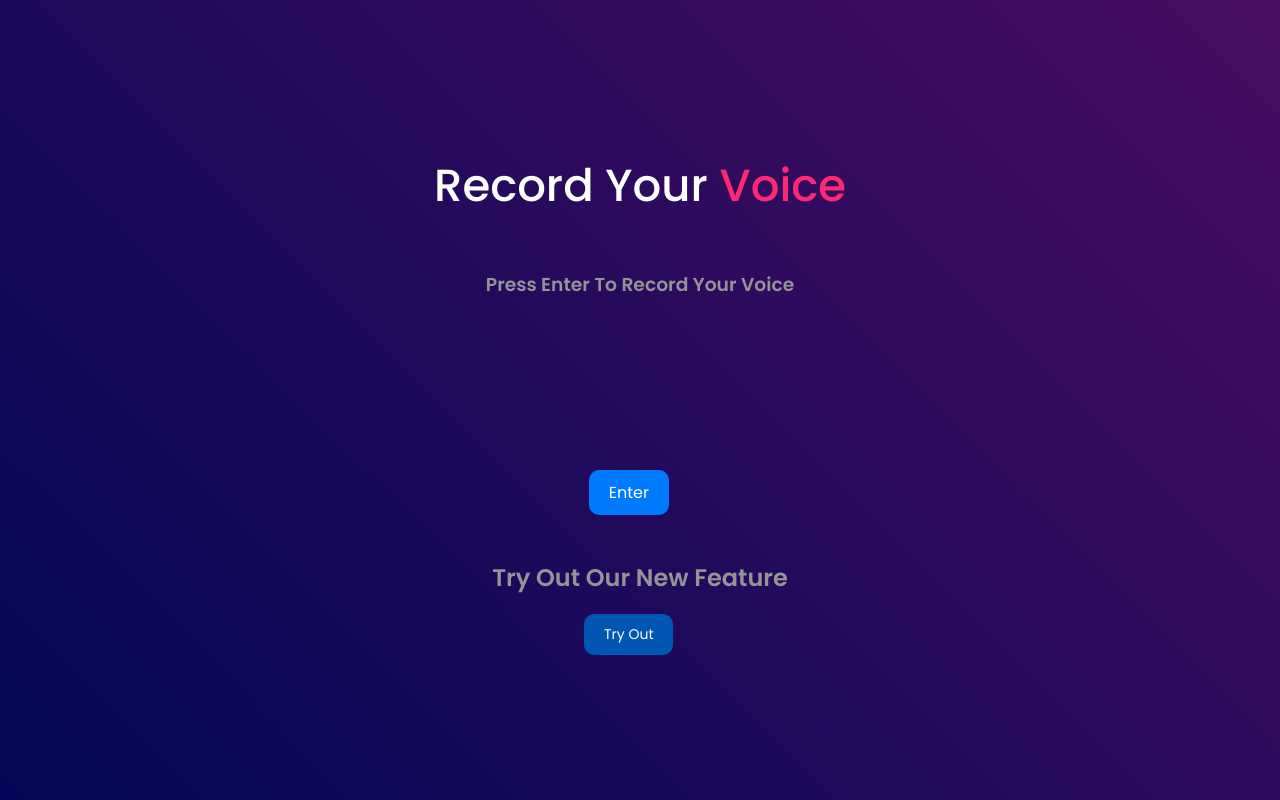
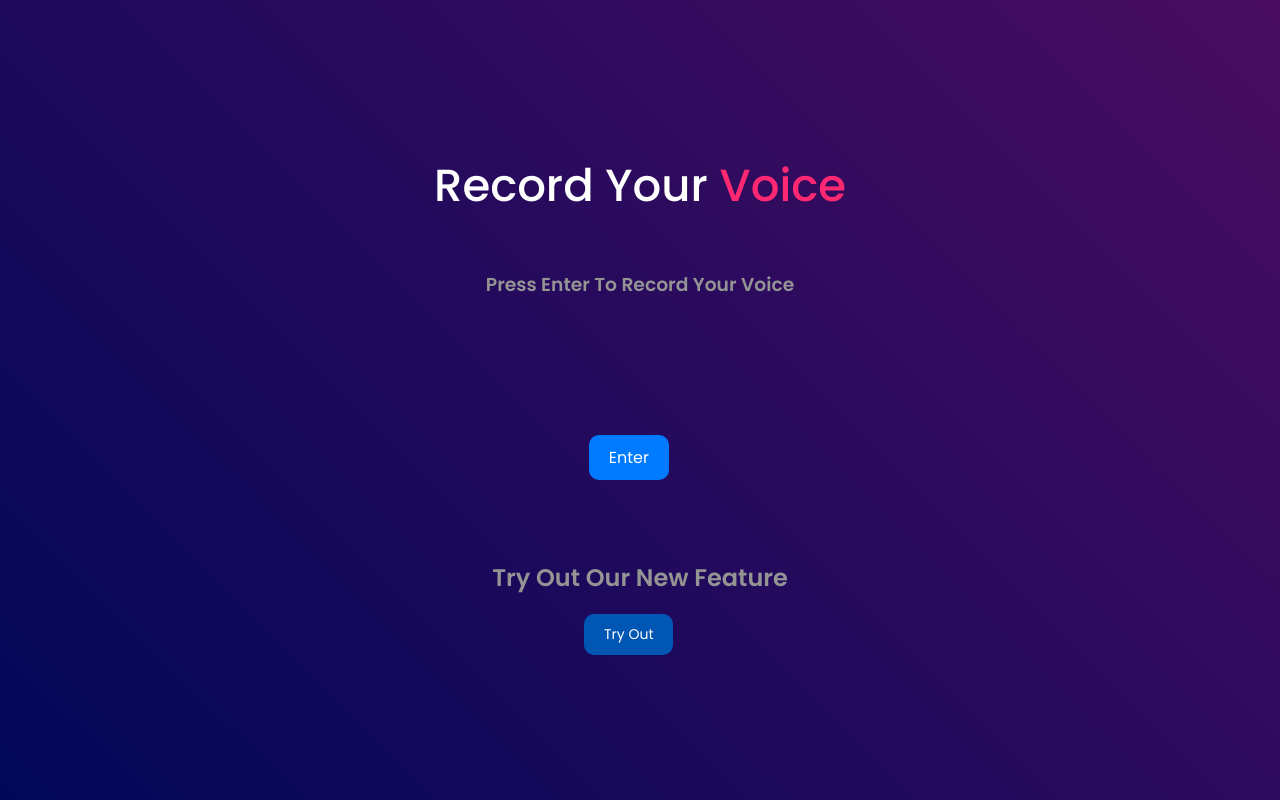
Before and after one commit to shirleydhaka/apkiPehchan, a plain HTML site: page index.html in a window 1280 px wide. Shown: the part 800-1600 px from the top of the page. Drawn offline with nearby package versions, Linux system fonts and the light colour scheme.

Commit message:
Update trial.css

```diff
--- a/trial.css
+++ b/trial.css
@@ -243,7 +243,7 @@ a {
     color: rgb(148, 148, 148);
 }
 .btn-enter {
-    margin-top: -330px;
+    margin-top: -365px;
     padding: 10px 20px;
     font-size: 16px;
     background-color: #007bff;
```
